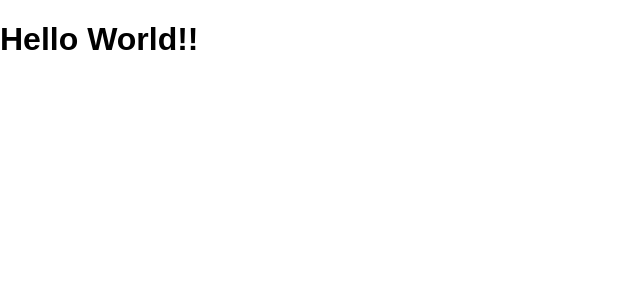
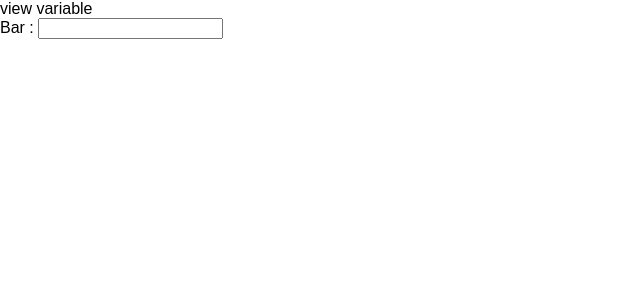
Before and after one commit to reoper/udemy-react-redux-crud-application, a React (Create React App) app: page / in a window 1280 px wide. Shown: the top 300 px of the page, without its empty margins (0-640 px from the left). Built offline with nearby package versions, Linux system fonts and the light colour scheme.

Commit message:
react fragment

```diff
--- a/src/App.js
+++ b/src/App.js
@@ -2,10 +2,19 @@ import React, { Component } from 'react';
 
 class App extends Component {
   render() {
+    const greeting = 'view variable';
+    const dom = <div className="foo">{greeting}</div>
     return (
-      <h1>
-        Hello World!!
-      </h1>
+        // <div>
+        <React.Fragment>
+          {dom}
+          <label htmlFor="bar">Bar : </label>
+          <input type="text" name="bar" id="bar"
+            onClick={ () => alert('message') }
+            onChange={ () => console.log('text changed')}
+          />
+        </React.Fragment>
+        // </div>
     );
   }
 }
```
